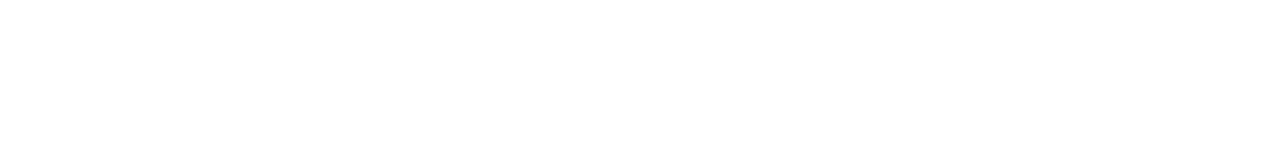
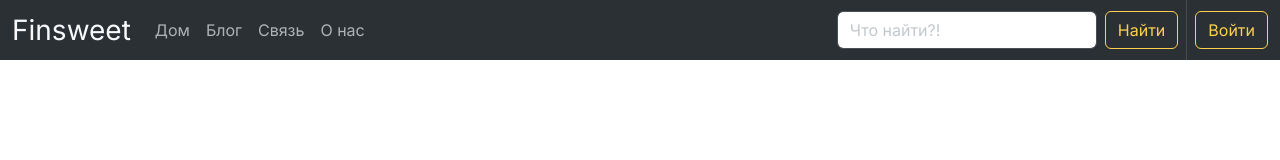
Before and after one commit to melxiory/Bootstrap_blog_project, a plain HTML site: page home.html in a window 1280 px wide. Drawn offline with Linux system fonts and the light colour scheme.

Commit message:
Create navbar!

```diff
--- a/css/style.css
+++ b/css/style.css
@@ -0,0 +1,64 @@
+@import url('https://fonts.googleapis.com/css2?family=Inter:wght@400;700;800&display=swap');
+
+:root {
+    --color_black: #232536;
+    --color_yellow: #FFD050;
+    --color_purple: #592EA9;
+    --color_darkgrey: #4C4C4C;
+    --color_mediumgrey: #6D6E76;
+    --color_lightgrey: #F4F4F4;
+    --color_lavender: #F4F0F8;
+    --color_lightyellow: #FBF6EA;
+}
+
+
+.container {
+    margin: auto;
+    width: 100%;
+}
+
+body {
+    margin: 0;
+    padding: 0;
+    font-family: 'Inter', sans-serif;
+    font-style: normal;
+    font-weight: normal;
+}
+
+
+.nav_mod {
+    height: 60px;
+}
+
+.navbar-brand{
+    font-size: 28px;
+}
+
+.navbar__divider {
+    margin: -4px 8px;
+    width: 1px;
+    height: 60px;
+    background-color: rgba(94,94,94,.6);
+}
+
+.btn {
+    color: var(--color_yellow);
+    border: var(--bs-btn-border-width) solid var(--color_yellow);
+}
+
+.btn-outline-success {
+    --bs-btn-color: #198754;
+    --bs-btn-border-color: #198754;
+    --bs-btn-hover-color: #fff;
+    --bs-btn-hover-bg: #198754;
+    --bs-btn-hover-border-color: #198754;
+    --bs-btn-focus-shadow-rgb: 25,135,84;
+    --bs-btn-active-color: #fff;
+    --bs-btn-active-bg: #198754;
+    --bs-btn-active-border-color: #198754;
+    --bs-btn-active-shadow: inset 0 3px 5px rgba(0, 0, 0, 0.125);
+    --bs-btn-disabled-color: #198754;
+    --bs-btn-disabled-bg: transparent;
+    --bs-btn-disabled-border-color: #198754;
+    --bs-gradient: none;
+}
--- a/home.html
+++ b/home.html
@@ -8,7 +8,40 @@
     <link href="css/style.css" rel="stylesheet">
 </head>
 <body>
-
+<header>
+    <nav class="navbar navbar-expand-lg bg-body-tertiary nav_mod" data-bs-theme="dark">
+        <div class="container-fluid">
+            <button class="navbar-toggler" type="button" data-bs-toggle="collapse" data-bs-target="#navbarTogglerDemo01" aria-controls="navbarTogglerDemo01" aria-expanded="false" aria-label="Toggle navigation">
+                <span class="navbar-toggler-icon"></span>
+            </button>
+            <div class="collapse navbar-collapse" id="navbarTogglerDemo01">
+                <a class="navbar-brand" href="#">Finsweet</a>
+                <ul class="navbar-nav me-auto mb-2 mb-lg-0">
+                    <li class="nav-item">
+                        <a class="nav-link" href="#">Дом</a>
+                    </li>
+                    <li class="nav-item">
+                        <a class="nav-link" href="#">Блог</a>
+                    </li>
+                    <li class="nav-item">
+                        <a class="nav-link" href="#">Связь</a>
+                    </li>
+                    <li class="nav-item">
+                        <a class="nav-link" href="#">О нас</a>
+                    </li>
+                </ul>
+                <form class="d-flex" role="search">
+                    <input class="form-control me-2" type="search" placeholder="Что найти?!" aria-label="Search">
+                    <button class="btn btn-outline-success" type="submit">Найти</button>
+                </form>
+                <div class="navbar__divider"></div>
+                <form class="d-flex" role="search">
+                    <button class="btn btn-outline-success" type="submit">Войти</button>
+                </form>
+            </div>
+        </div>
+    </nav>
+</header>
 
 <script src="js/bootstrap.bundle.min.js"></script>
 <script src="js/script.js"></script>
```
